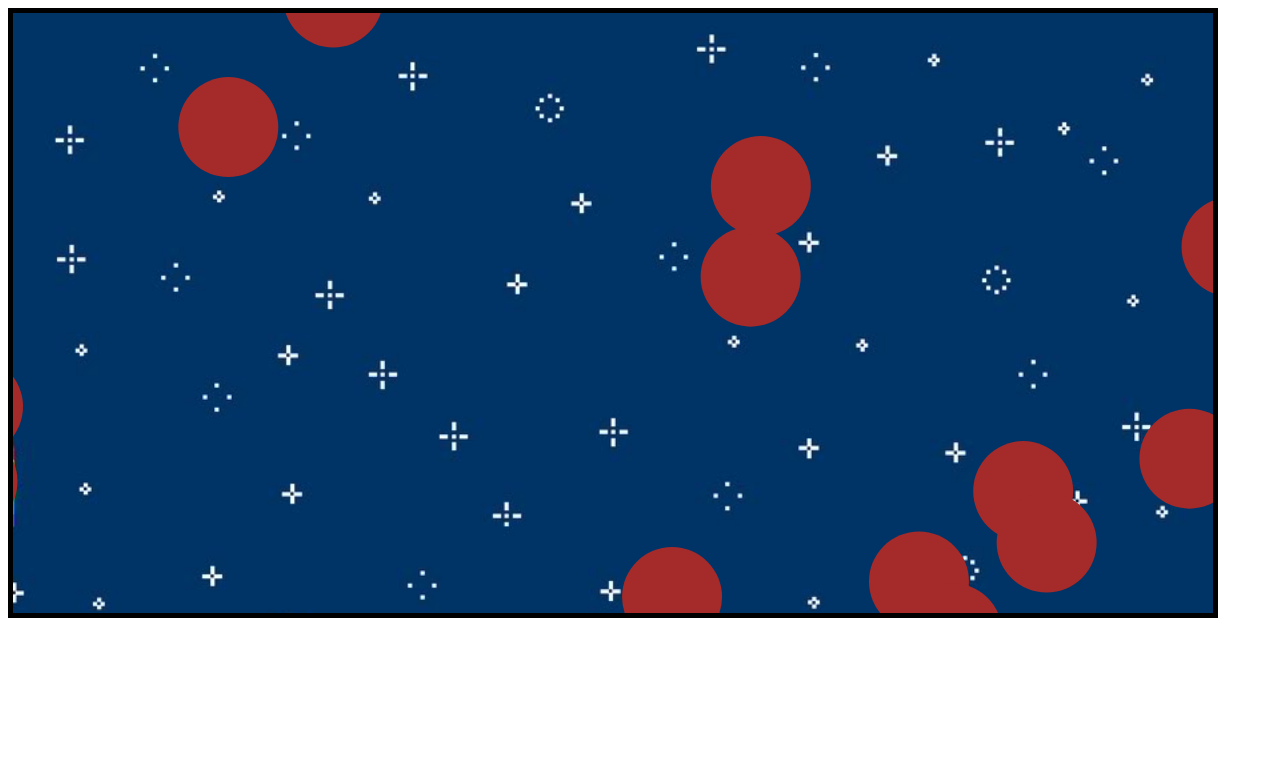
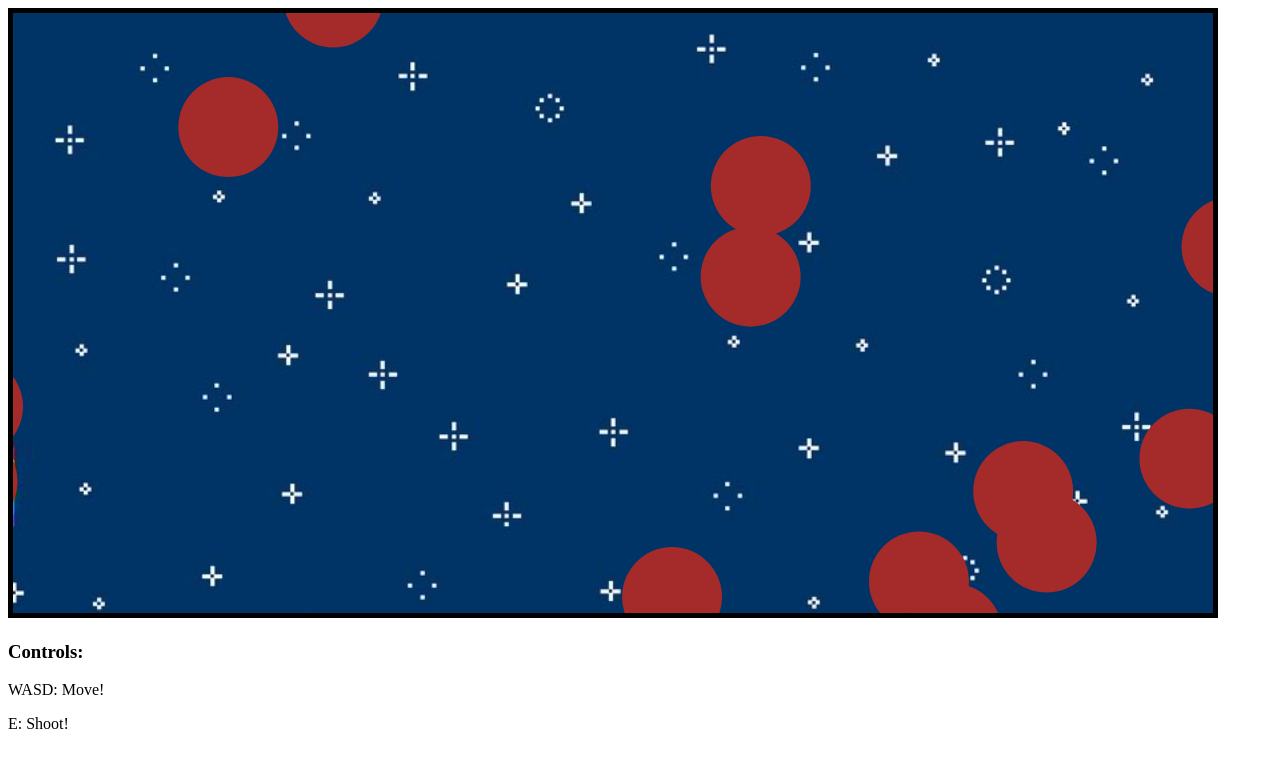
Before and after one commit to noahzgordon/asteroids, a plain HTML site: page index.html in a window 1280 px wide. Drawn offline with Linux system fonts and the light colour scheme.

Commit message:
Add controls to page.

```diff
--- a/index.html
+++ b/index.html
@@ -15,6 +15,11 @@
 
   <body>
     <canvas id="game-canvas" width="1200" height="600"></canvas>
+
+		<h3>Controls:</h3>
+		<p>WASD: Move!</p>
+		<p>E: Shoot!</p>
+
     <script type="text/javascript">
       // var img = new Image();
       // img.onload = function () {
```
Also changed, not shown: 1 other file.
